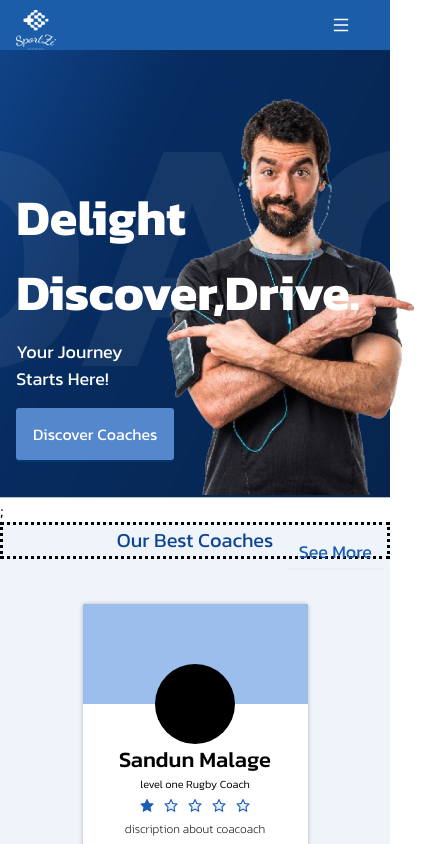
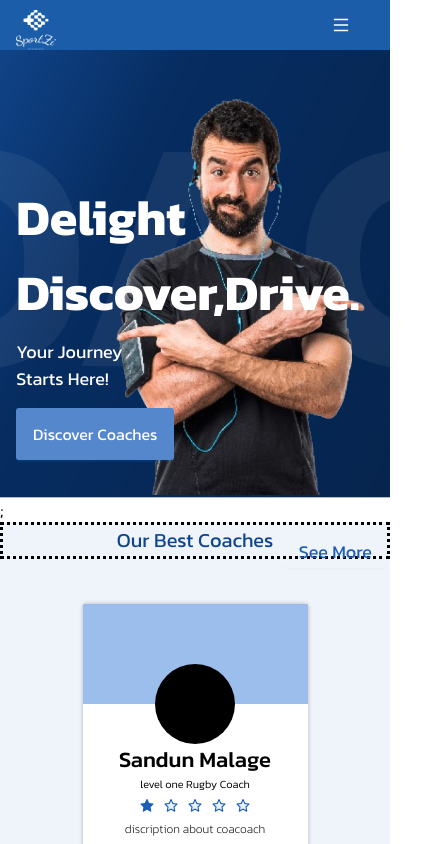
Before and after one commit to TiOlabs/SportZi-FrontEnd, a React (Create React App) app: page / in a window 390 px wide. Shown: the top 844 px of the page, 425 px wide, since content can reach past the window. Built offline with nearby package versions, Linux system fonts and the light colour scheme; no server answers.

Commit message:
HeroSection second Update
responsive create for small mobile size

```diff
--- a/src/pages/home/heroSection.tsx
+++ b/src/pages/home/heroSection.tsx
@@ -22,7 +22,7 @@ const HeroSection = () => {
           zIndex: "0",
           position: "absolute",
           marginTop: md ? (xl ? "50px" : "75px") : "95px",
-          marginLeft: sm ? (md ? (xl ? "925px" : "350px") : "145px") : "145px",
+          marginLeft: sm ? (md ? (xl ? "925px" : "350px") : "95px") : "95px",
           overflow: "hidden",
         }}
       />
```
